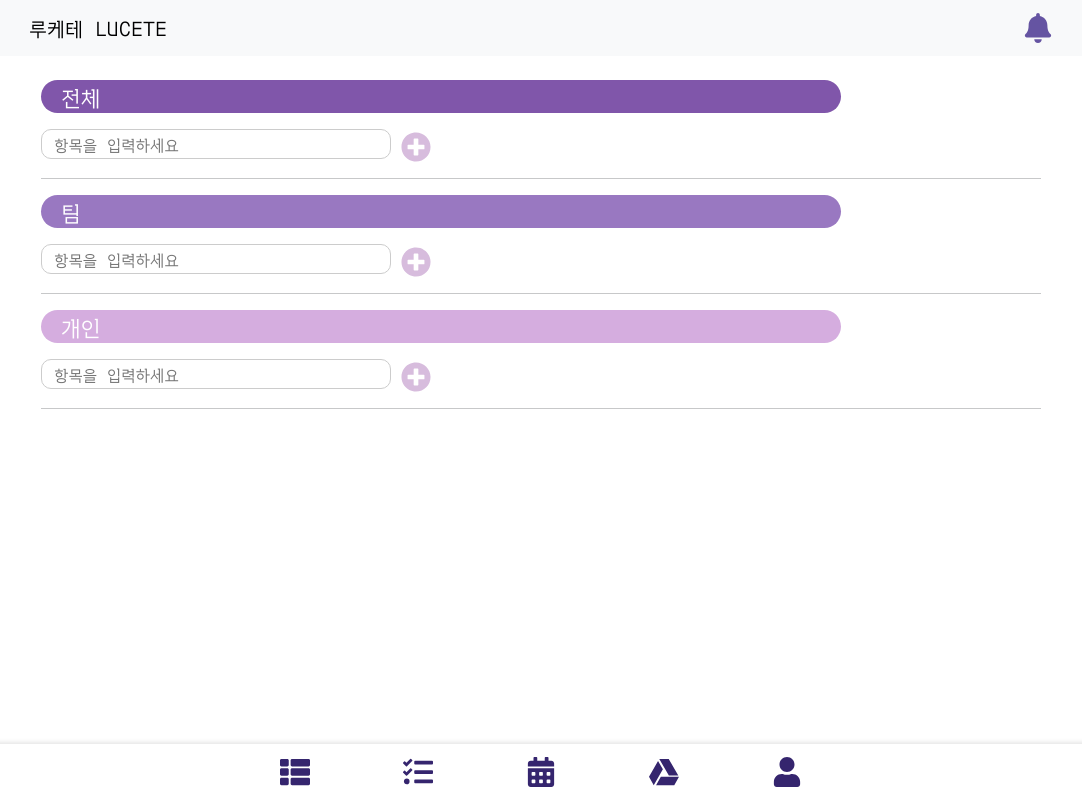
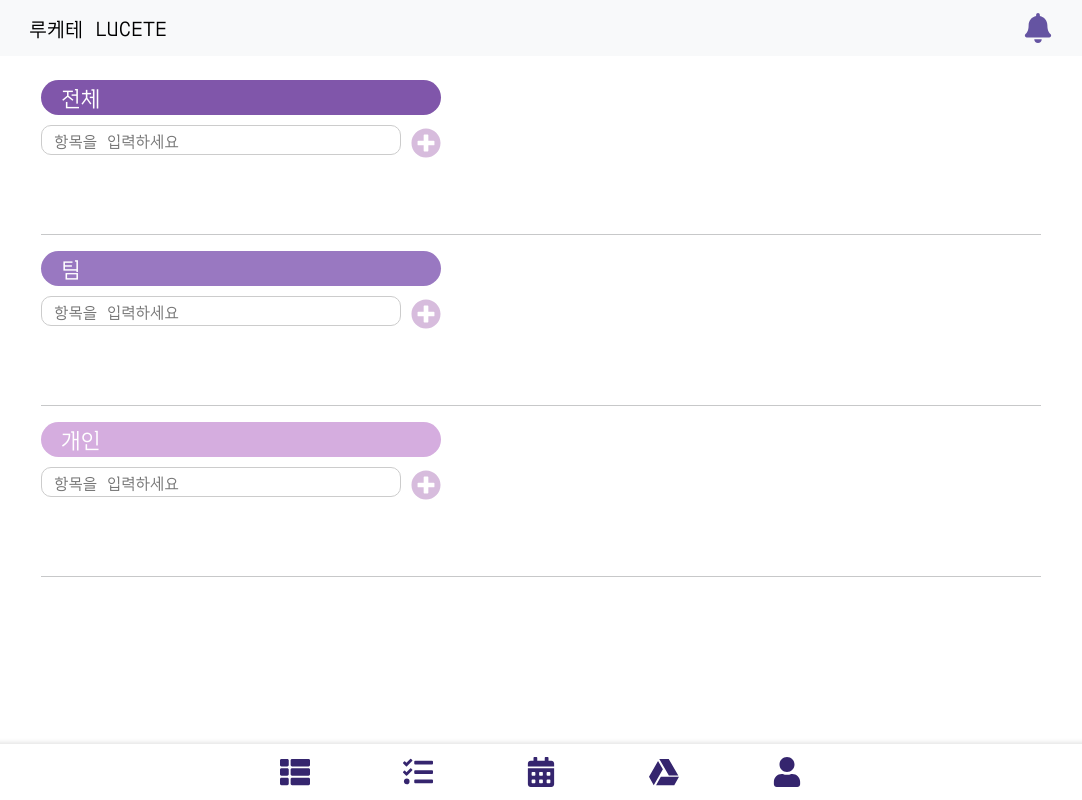
Before and after one commit to LuceteProject/front_web, a React (Create React App) app: page /todolist in a window 1280 px wide. Shown: the whole page, without its empty margins (99-1181 px from the left). Built offline with nearby package versions, Linux system fonts and the light colour scheme.

Commit message:
💄 투두리스트 스타일 지정

```diff
--- a/src/components/TodoItem.tsx
+++ b/src/components/TodoItem.tsx
@@ -47,7 +47,7 @@ const InputTodoItem = (props: InputTodoItemProps) => {
     <div className="input-todo">
       <input
         className="input-text"
-        style={{ marginRight: "10px", width: "350px" }}
+        style={{ marginRight: "10px", width: "360px" }}
         type="text"
         placeholder="항목을 입력하세요"
         value={newTodo}
--- a/src/pages/Todolist.tsx
+++ b/src/pages/Todolist.tsx
@@ -66,10 +66,6 @@ function Page() {
         <div
           style={{
             backgroundColor: "#8056AA",
-            borderRadius: 50,
-            marginRight: 200,
-            marginBottom: 5,
-            marginTop: 15,
           }}
           className="todo-category"
         >
@@ -89,7 +85,7 @@ function Page() {
           }}
         />
 
-        <div>
+        <div className="space-for-list">
           {todos
             .filter((todo) => todo.category === "All")
             .map((item) => (
@@ -107,13 +103,15 @@ function Page() {
         <div
           style={{
             backgroundColor: "#9978C1",
-            borderRadius: 50,
-            marginRight: 200,
-            marginBottom: 5,
-            marginTop: 15,
           }}
+          className="todo-category"
         >
-          <p style={{ fontSize: 22, color: "#fff", paddingLeft: 20 }}>팀</p>
+          <p
+            className="title-text"
+            style={{ fontSize: 22, color: "#fff", paddingLeft: 20 }}
+          >
+            팀
+          </p>
         </div>
         <InputTodoItem
           newTodo={newTodoTeam}
@@ -123,7 +121,7 @@ function Page() {
             setCategory("Team");
           }}
         />
-        <div>
+        <div className="space-for-list">
           {todos
             .filter((todo) => todo.category === "Team")
             .map((item) => (
@@ -141,13 +139,15 @@ function Page() {
         <div
           style={{
             backgroundColor: "#D5ADDF",
-            borderRadius: 50,
-            marginRight: 200,
-            marginBottom: 5,
-            marginTop: 15,
           }}
+          className="todo-category"
         >
-          <p style={{ fontSize: 22, color: "#fff", paddingLeft: 20 }}>개인</p>
+          <p
+            className="title-text"
+            style={{ fontSize: 22, color: "#fff", paddingLeft: 20 }}
+          >
+            개인
+          </p>
         </div>
         <InputTodoItem
           newTodo={newTodoPersonal}
@@ -157,7 +157,7 @@ function Page() {
             setCategory("Personal");
           }}
         />
-        <div>
+        <div className="space-for-list">
           {todos
             .filter((todo) => todo.category === "Personal")
             .map((item) => (
--- a/src/styles/Todo.css
+++ b/src/styles/Todo.css
@@ -1,5 +1,3 @@
-
-
 .check-text {
   flex: 1;
   font-size: 21px;
@@ -9,11 +7,18 @@
 .check-text.active {
   color: #ced4da;
 }
-
-.title-text{
-  font-family: 'googleOrbit';
+.todo-category {
+  width: 400px; /* 원하는 크기로 설정하세요 */
+  height: 35px; /* 원하는 크기로 설정하세요 */
+  /* 그 외의 스타일 설정 */
+  border-radius: 50px;
+  margin-bottom: 10px;
 }
-
+.title-text {
+  font-size: 22;
+  color: #fff;
+  padding-left: 20px;
+}
 .input-text {
   border: 1px solid #ccc;
   border-radius: 10px; /* 테두리를 둥글게 만듭니다. */
@@ -21,3 +26,7 @@
   margin-right: 8px;
   font-size: 16px;
 }
+
+.space-for-list {
+  min-height: 60px;
+}
```
